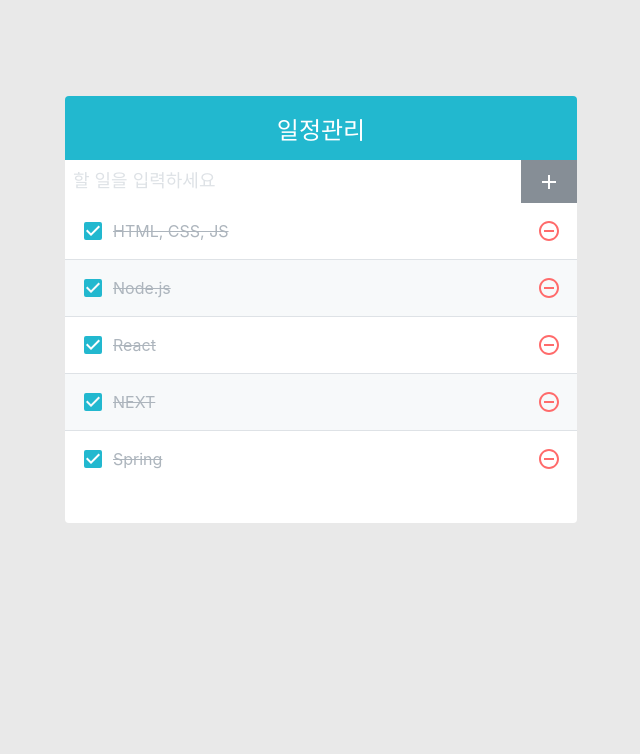
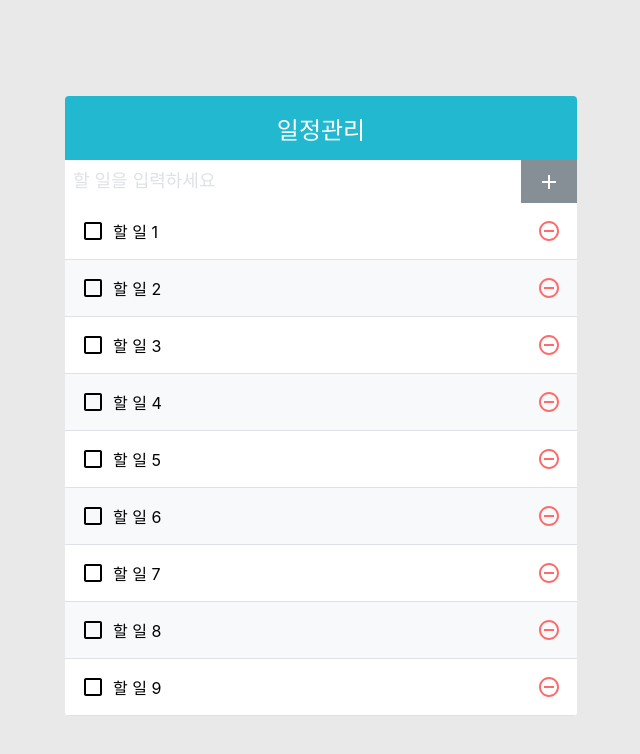
Before and after one commit to hb9397/ReactPrac, a React (Create React App) app in the folder react_prac4/: page / in a window 1280 px wide. Shown: the top 754 px of the page, without its empty margins (319-959 px from the left). Built offline with nearby package versions, Linux system fonts and the light colour scheme.

Commit message:
React (ToDo Clone Coading - 최적화_대량 샘플 데이터 다루기_useMemo, 이벤트 처리 함수 비 업데이트로 변경(함수형 업데이트, useReducer)) 20221208-5

```diff
--- a/react_prac4/src/App.js
+++ b/react_prac4/src/App.js
@@ -1,71 +1,92 @@
 // useRef는 변수를 생성하거나 변수를 만들어서 DOM에 할당하기 위해서 사용한다.
 // useCallback은 함수를 무조건 생성하는 것이 아니라 효율적으로 생성하기 위해서 사용한다.
-import React, {useState, useRef, useCallback} from 'react'
+import React, { /* useState, */ useRef, useCallback, useReducer } from 'react'
 import ToDoTemplate from './components/ToDoTemplate'
 import ToDoInsert from './components/ToDoInsert'
 import ToDoList from './components/ToDoList'
 
+const createBulkToDos = () => {
+  const array = [];
+
+  for (let i = 1; i <= 2000; i++) {
+    array.push({
+      id: i,
+      text: `할 일 ${i}`,
+      checked: false
+    });
+  }
+  return array;
+}
+
+// state를 조작할 reducer 함수를 생성한다.
+const toDoReducer = (toDos, action) => {
+  // 분기문 작성
+  switch (action.type) {
+    case 'Insert':
+      return toDos.concat(action.toDo);
+
+    case 'Remove':
+      return toDos.filter(toDo => toDo.id !== action.it);
+
+    case 'Toggle':
+      return toDos.map(toDo => toDo.id === action.id ?
+        {...toDo, checked : !toDo.checked} : toDo)
+
+    default :
+        return;
+    }
+}
+
 const App = () => {
-  const [toDos, setToDos] = useState([
-    {
-      id:1,
-      text: "HTML, CSS, JS",
-      checked: true
-    },
-    {
-      id:2,
-      text: "Node.js",
-      checked: true
-    },
-    {
-      id:3,
-      text: "React",
-      checked: true
-    },
-    {
-      id:4,
-      text: "NEXT",
-      checked: true
-    },
-    {
-      id:5,
-      text: "Spring",
-      checked: true
-    }
-  ]);
+  // useState에 데이터를 생성하는 함수를 대입할 때 함수 호출 구문을 대입하면 데이터가 만들어질 때 마다 리랜더링한다.
+  // 이 때 이를 방지하기 위해서 함수이름만을 대입해야 함수를 전부 수행하고 1번만 리랜더링을 수행하게 된다.
+  // 즉, const [A, SetA] = useState(Function())과 같이 작성하면 데이터가 새롭게 만들어 질 때마다 리랜더링 되기 때문에 ...=useState(Function)과 같이 작성하는 것이 좋다.
+  //const [toDos, setToDos] = useState(createBulkToDos);
+
+  // useReducer로 접근하는 설정, 첫번째는 매개변수는 호출될 함수 두번째는 매개변수의 초기값, 세번째는 호출할 메서드로 반환하는 값이 초기값으로 설정된다.
+  // 반환될 결과는 state 이름과 state를 수정할 함수다.
+  const [toDos, dispatch] = useReducer(toDoReducer, undefined, createBulkToDos)
 
   // 아이디를 위한 변수를 생성한다.
-  const nextId = useRef(6);
+  const nextId = useRef(2001);
 
   // 삽입을 처리하기 위한 함수
   // toDos에 변화가 생기면 함수를 만들지만 그렇지 않다면 기존 함수의 결과를 사용한다.
   const onClickInsertBtn = useCallback((text) => {
     const toDo = {
-      id : nextId.current,
+      id: nextId.current,
       text,
       checked: false
     }
 
-    setToDos(toDos.concat(toDo));
+    // 함수형 업데이트
+    //setToDos(toDos => toDos.concat(toDo));
+
+    // Reducer을 이용한 함수 업데이트 처리
+    dispatch({type: 'Insert', toDo})
+
     nextId.current += 1;
-  }, [toDos])
+  }, []);
 
   // 데이터 삭제 처리를 위한 함수
   const onClickRemoveBtn = useCallback((id) => {
-    setToDos(toDos.filter(toDo => (
+    /* setToDos(toDos => toDos.filter(toDo => (
       toDo.id !== id
-    )));
-  },[toDos])
+    ))); */
+
+    dispatch({type: 'Remove', id});
+  }, []);
 
   // 데이터 수정을 위한 함수
   // toDo의 id 값과 매개변수로 받은 id가 일치하면 checked값을 변경하고 그렇지 않을 때는 그대로 둔다.
   const onClickCheckBoxToggle = useCallback((id) => {
-    setToDos(toDos.map(toDo => toDo.id === id ? {...toDo, checked: !toDo.checked}: toDo))
-  }, [toDos])
+    //setToDos(toDos => toDos.map(toDo => toDo.id === id ? { ...toDo, checked: !toDo.checked } : toDo))
+    dispatch({type: 'Toggle', id});
+  }, []);
 
   return (
     <ToDoTemplate>
-      <ToDoInsert onClickInsertBtn={onClickInsertBtn}/>
+      <ToDoInsert onClickInsertBtn={onClickInsertBtn} />
       {/* 샘플데이터 todDos useState를  toDos이름으로 ToDoList로 넘겨준다.*/}
       <ToDoList toDos={toDos} onClickRemoveBtn={onClickRemoveBtn} onClickCheckBoxToggle={onClickCheckBoxToggle} />
     </ToDoTemplate>
--- a/react_prac4/src/components/ToDoListItem.jsx
+++ b/react_prac4/src/components/ToDoListItem.jsx
@@ -32,4 +32,4 @@ const ToDoListItem = ({toDo, onClickRemoveBtn, onClickCheckBoxToggle}) => {
   )
 }
 
-export default ToDoListItem
+export default React.memo(ToDoListItem)
```
Also changed, not shown: 1 other file (tests, documents, lock files or other folders).
